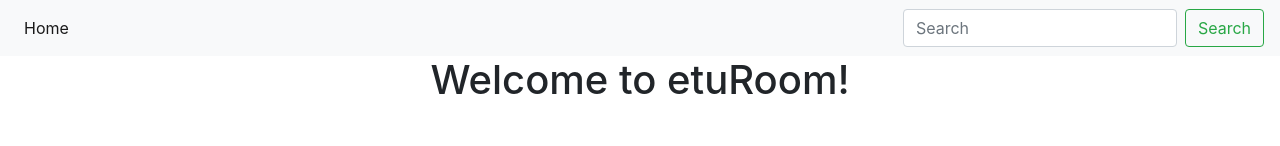
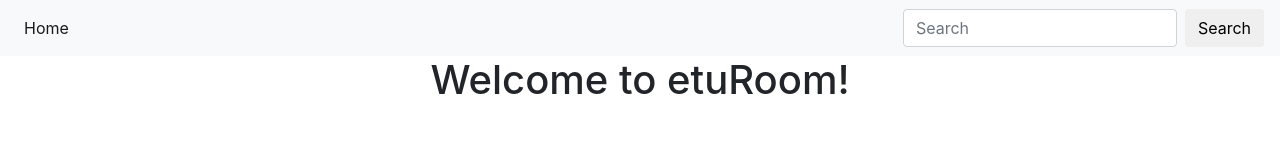
Before and after one commit to fikretkurklu/NDI_2019, an Angular app in the folder etuRoom/: page / in a window 1280 px wide. Shown: the top 146 px of the page. Built offline with nearby package versions, Linux system fonts and the light colour scheme.

Commit message:
Navbar OK

```diff
--- a/etuRoom/src/app/core/components/navbar/navbar.component.html
+++ b/etuRoom/src/app/core/components/navbar/navbar.component.html
@@ -11,7 +11,7 @@
       </ul>
       <form class="form-inline my-2 my-lg-0">
         <input class="form-control mr-sm-2" type="search" placeholder="Search" aria-label="Search">
-        <button class="btn btn-outline-success my-2 my-sm-0" type="submit">Search</button>
+        <button class="btn  my-2 my-sm-0" type="submit">Search</button>
       </form>
     </div>
   </nav>
```
